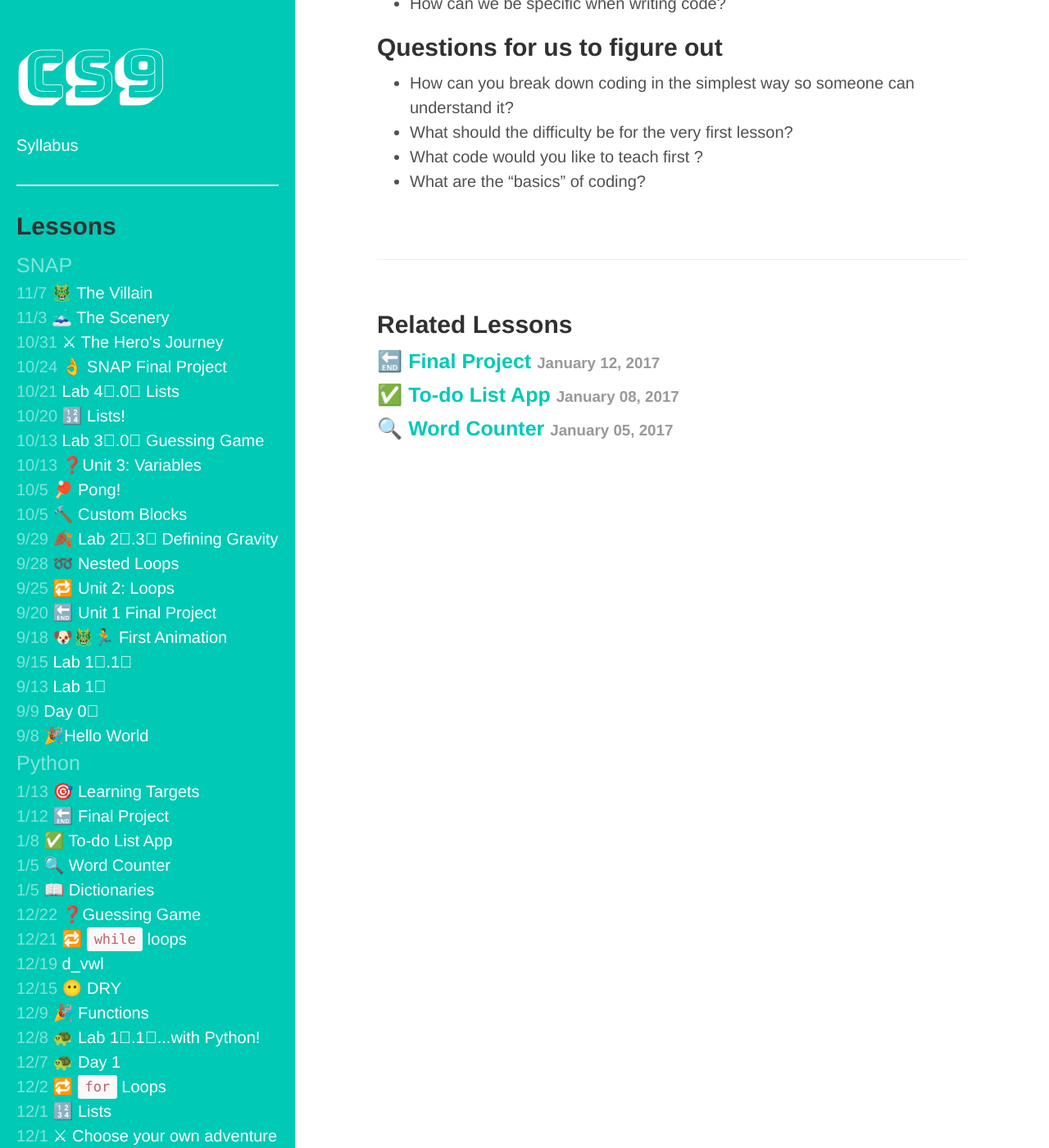
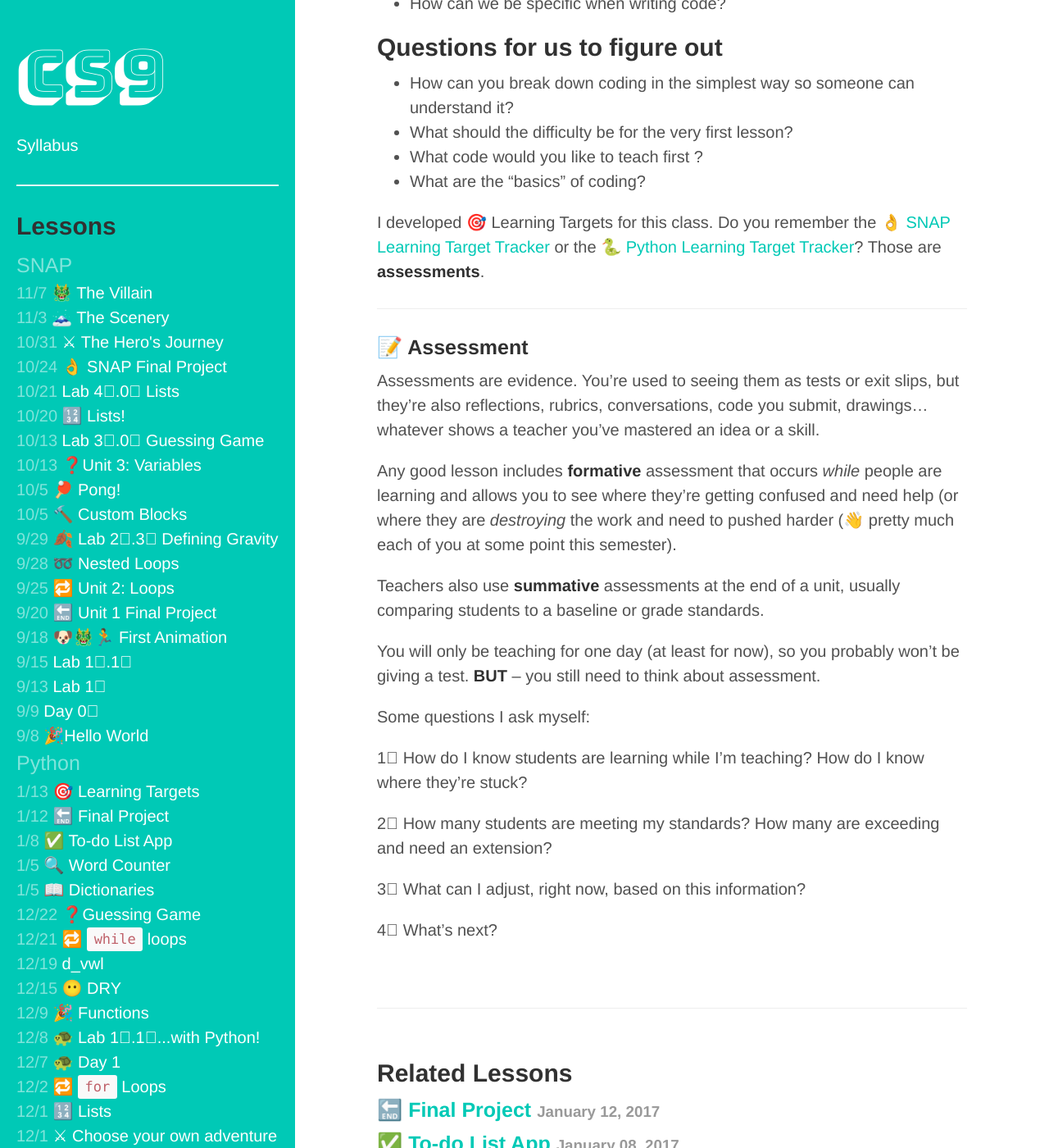
Before and after one commit to bensk/CS9, a Jekyll site: the page built from _posts/Python/2017-01-13-final-project-learning-targets.md, in a window 1280 px wide and 1400 px high, scrolled down 1114 px. Shown: the whole window at 82% size. Built offline with Jekyll 4.4.1, drawn with Linux system fonts in a browser that asks for light colours; some web fonts are replaced; a style sheet for code colours, icons or effects is not loaded.

Commit message:
🎯Learning targets

```diff
--- a/_posts/Python/2017-01-13-final-project-learning-targets.md
+++ b/_posts/Python/2017-01-13-final-project-learning-targets.md
@@ -35,9 +35,32 @@
 - What does coding mean to you?
 - How can we be specific when writing code?
 
-
 ## Questions for us to figure out
 - How can you break down coding in the simplest way so someone can understand it?
 - What should the difficulty be for the very first lesson?
 - What code would you like to teach first ?
 - What are the "basics" of coding?
+
+I developed 🎯 Learning Targets for this class. Do you remember the [👌 SNAP Learning Target Tracker](https://docs.google.com/spreadsheets/d/1kpCuR0VXGgyvjY0LeWGajOzOSJe31Ynk_cDWsI9pK6A/edit?usp=sharing) or the [🐍 Python Learning Target Tracker](https://docs.google.com/document/d/1L2w9uPk6oqDY4ldzxK9OBJNJnK0DK4SMed49jbna4Uo/edit?usp=sharing)? Those are **assessments**.
+
+---
+
+### 📝 Assessment
+
+Assessments are evidence. You're used to seeing them as tests or exit slips, but they're also reflections, rubrics, conversations, code you submit, drawings...whatever shows a teacher you've mastered an idea or a skill.
+
+Any good lesson includes **formative** assessment that occurs _while_ people are learning and allows you to see where they're getting confused and need help (or where they are _destroying_ the work and need to pushed harder (👋 pretty much each of you at some point this semester).
+
+Teachers also use **summative** assessments at the end of a unit, usually comparing students to a baseline or grade standards.
+
+You will only be teaching for one day (at least for now), so you probably won't be giving a test. **BUT** – you still need to think about assessment.
+
+Some questions I ask myself:
+
+1⃣ How do I know students are learning while I'm teaching? How do I know where they're stuck?
+
+2⃣ How many students are meeting my standards? How many are exceeding and need an extension?
+
+3⃣ What can I adjust, right now, based on this information?
+
+4⃣ What's next?
```
Also changed, not shown: _posts/Python/2017-01-12-final-project.md (+8 -8 lines).
